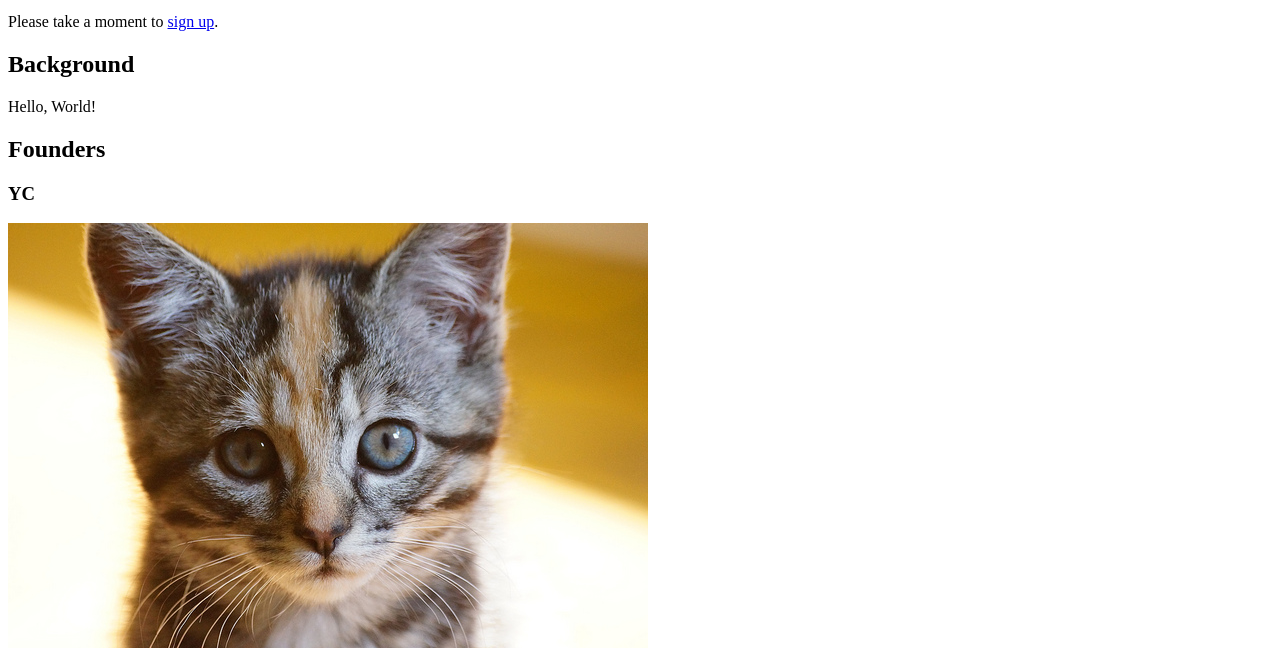
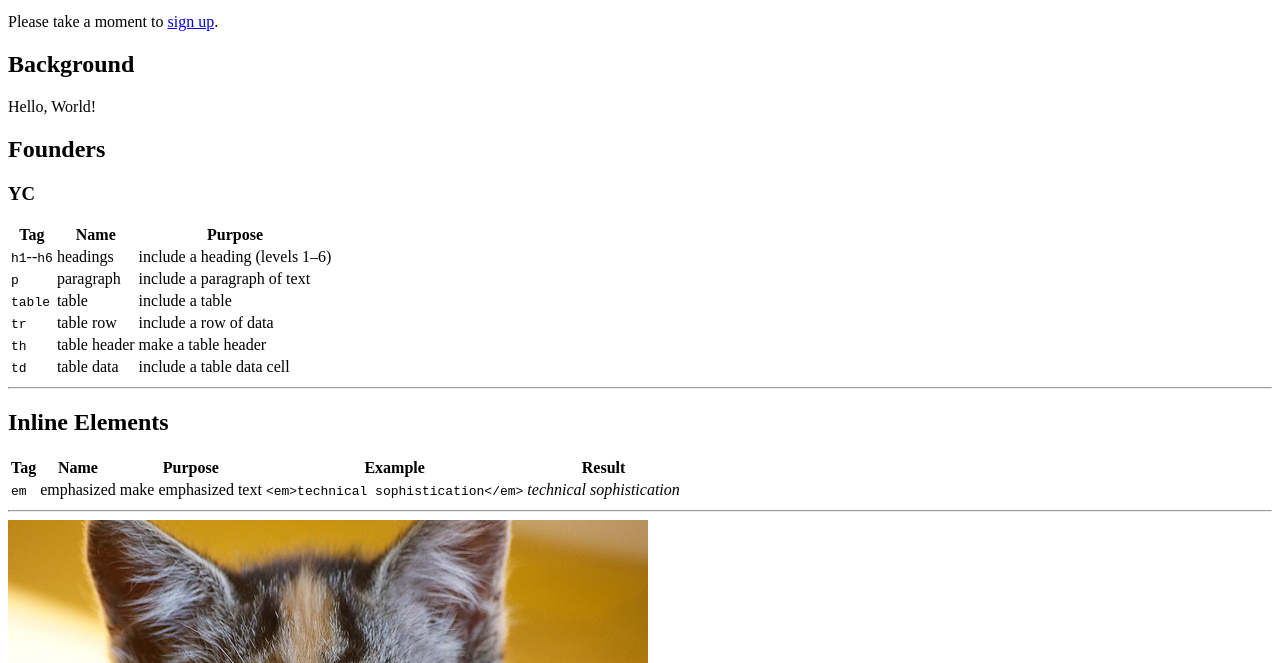
Before and after one commit to yuhang92/sample_website, a plain HTML site: page index.html in a window 1280 px wide. Shown: the part 137-800 px from the top of the page. Drawn offline with Linux system fonts and the light colour scheme.

Commit message:
add tags page

```diff
--- a/index.html
+++ b/index.html
@@ -23,7 +23,74 @@
 
     <h3>YC</h3>
 
+    <table>
+      <tr>
+        <th>Tag</th>
+        <th>Name</th>
+        <th>Purpose</th>
+      </tr>
+      <tr>
+       <td><code>h1</code>--<code>h6</code></td>
+       <!-- &ndash; -->
+       <td>headings</td>
+       <td>include a heading (levels 1&ndash;6)</td>
+     </tr>
+     <tr>
+       <td><code>p</code></td>
+       <td>paragraph</td>
+       <td>include a paragraph of text</td>
+     </tr>
+     <tr>
+       <td><code>table</code></td>
+       <td>table</td>
+       <td>include a table</td>
+     </tr>
+     <tr>
+       <td><code>tr</code></td>
+       <td>table row</td>
+       <td>include a row of data</td>
+     </tr>
+     <tr>
+       <td><code>th</code></td>
+       <td>table header</td>
+       <td>make a table header</td>
+     </tr>
+     <tr>
+       <td><code>td</code></td>
+       <td>table data</td>
+       <td>include a table data cell</td>
+     </tr>
+
+    </table>
+
+    <hr>
+
+    <h2>Inline Elements</h2>
+
+ <table>
+   <tr>
+     <th>Tag</th>
+     <th>Name</th>
+     <th>Purpose</th>
+     <th>Example</th>
+     <th>Result</th>
+   </tr>
+   <tr>
+     <td><code>em</code></td>
+     <td>emphasized</td>
+     <td>make emphasized text</td>
+     <td><code>&lt;em&gt;technical sophistication&lt;/em&gt;</code></td>
+     <td><em>technical sophistication</em></td>
+   </tr>
+ </table>
+
+    <hr>
+
     <img src = "images/kitten.jpg" alt="An adorable kitten">
+
+    <br>
+    <br>
+    <code>Hello,World!</code>
 
   </body>
 
```
